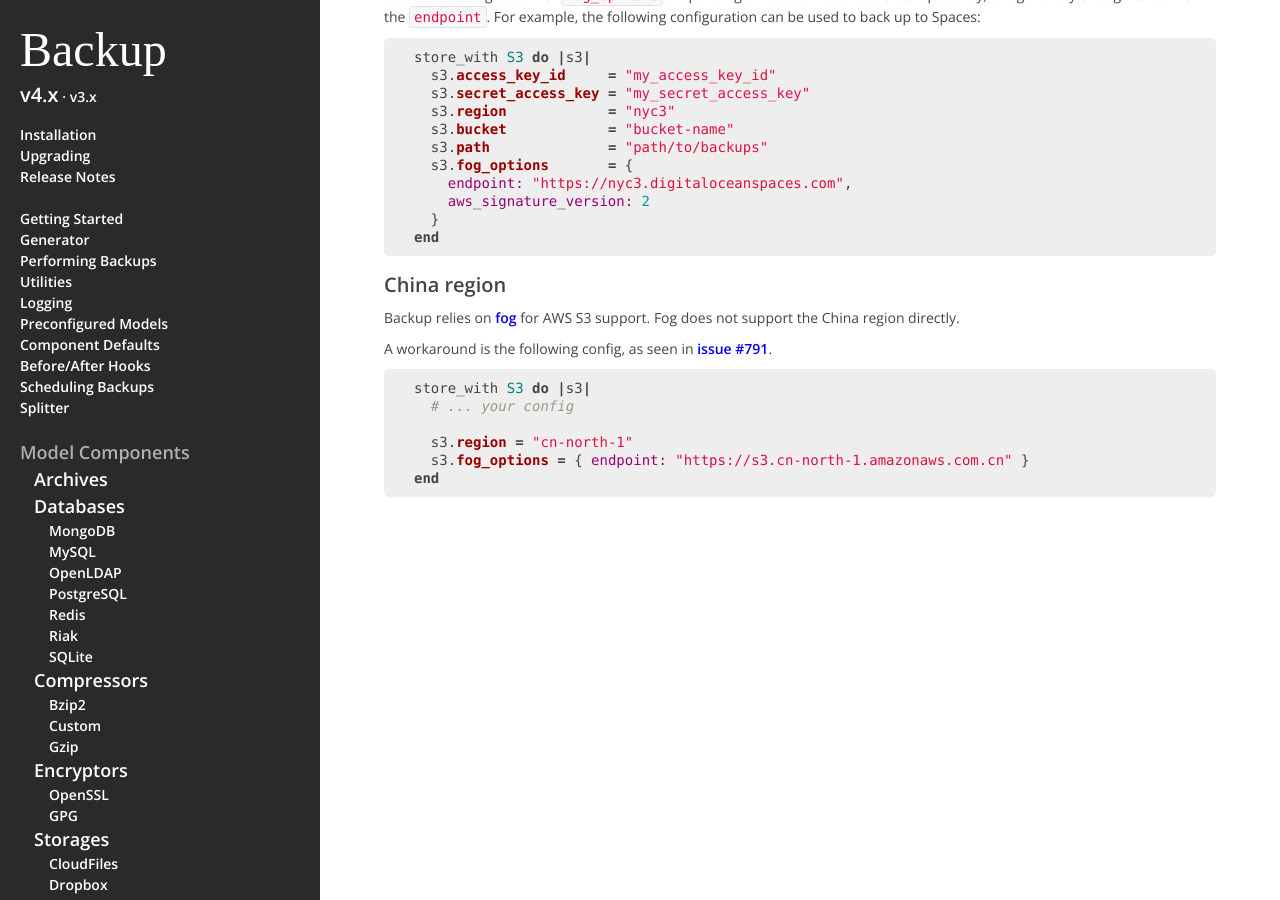
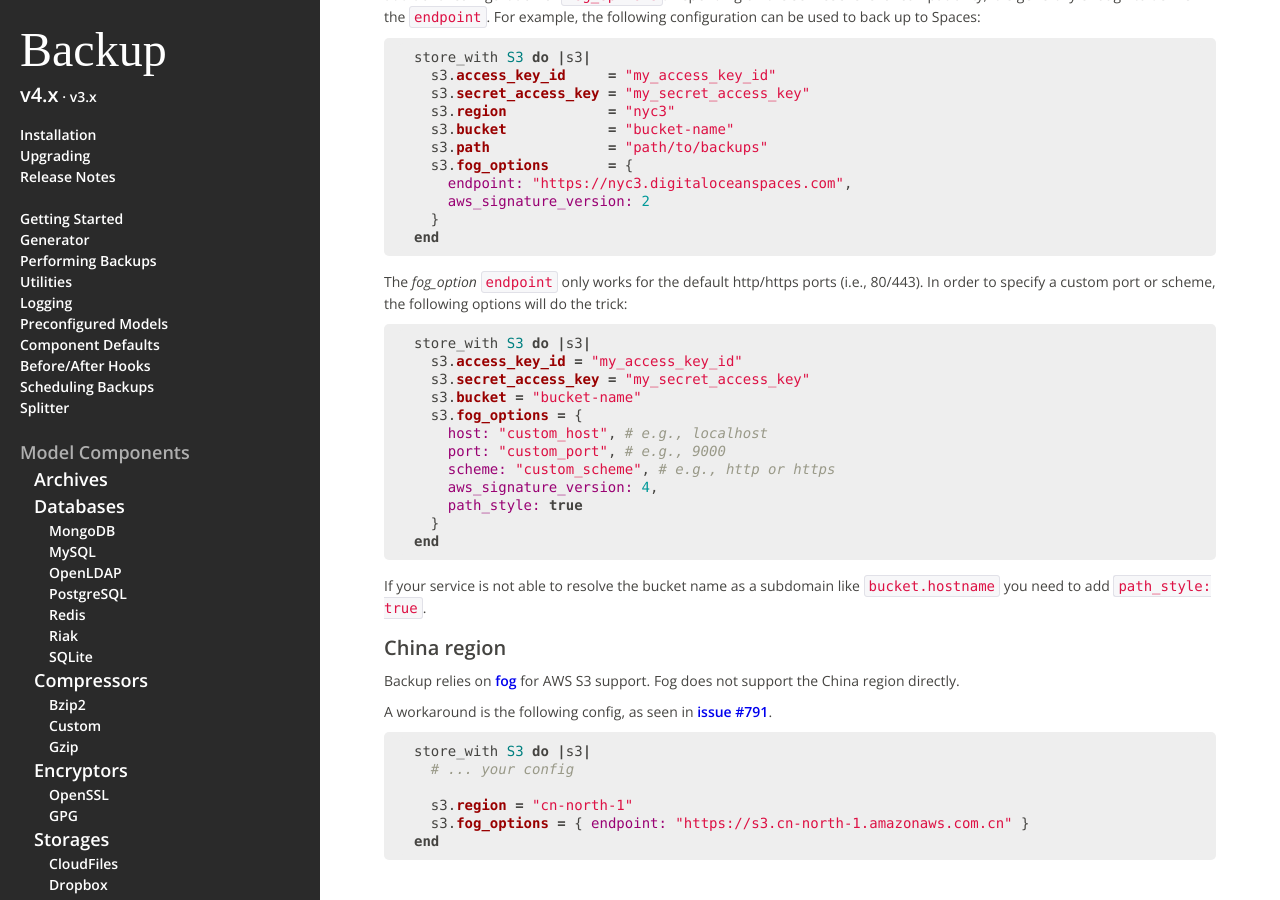
Before and after one commit to backup/backup, a Jekyll site: the page built from v4/storage-s3/index.md, in a window 1280 px wide and 900 px high, scrolled down 2564 px. Built offline with Jekyll 4.4.1, drawn with Linux system fonts in a browser that asks for light colours; some web fonts are replaced.

Commit message:
Add Minio specific storage configuration

````diff
--- a/v4/storage-s3/index.md
+++ b/v4/storage-s3/index.md
@@ -168,6 +168,26 @@ store_with S3 do |s3|
 end
 ```
 
+The _fog_option_ `endpoint` only works for the default http/https ports (i.e., 80/443).
+In order to specify a custom port or scheme, the following options will do the trick:
+
+```rb
+store_with S3 do |s3|
+  s3.access_key_id = "my_access_key_id"
+  s3.secret_access_key = "my_secret_access_key"
+  s3.bucket = "bucket-name"
+  s3.fog_options = {
+    host: "custom_host", # e.g., localhost
+    port: "custom_port", # e.g., 9000
+    scheme: "custom_scheme", # e.g., http or https
+    aws_signature_version: 4,
+    path_style: true
+  }
+end
+```
+
+If your service is not able to resolve the bucket name as a subdomain like `bucket.hostname` you need to add `path_style: true`.
+
 ### China region
 
 Backup relies on [fog][] for AWS S3 support. Fog does not support the China region directly.
````
